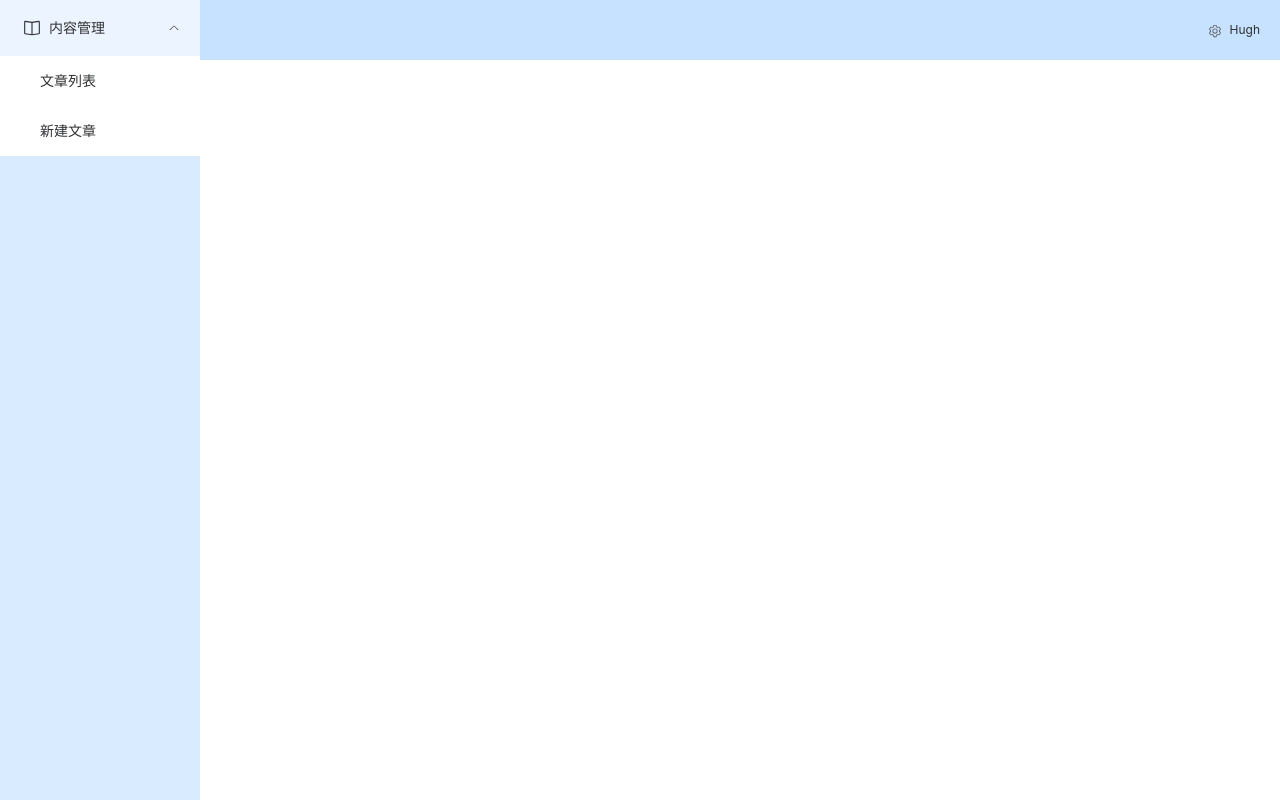
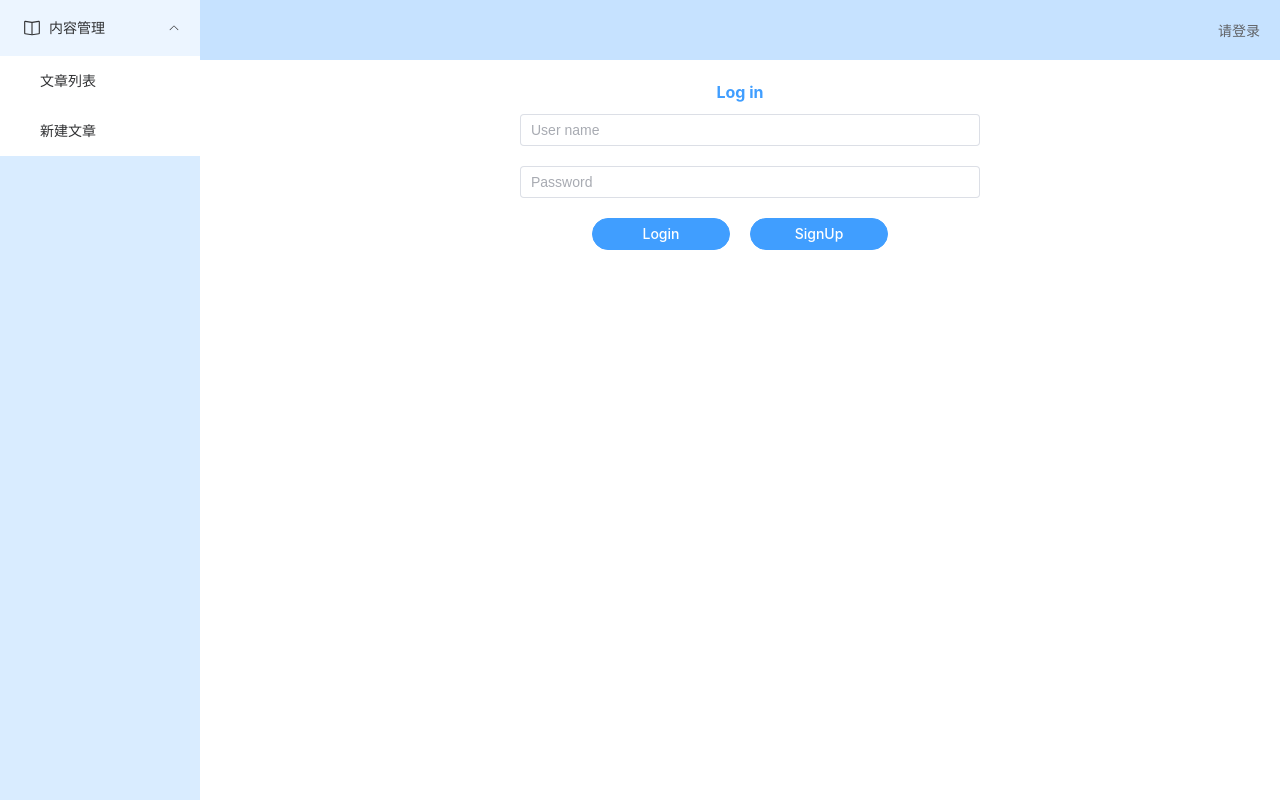
Before and after one commit to HughZhang98/Article-Management, a Vue app in the folder Vue3_TS_ElementUI+/: page /articles/1/edit#/login in a window 1280 px wide. Before the commit this address had no page. Built offline with nearby package versions, Linux system fonts and the light colour scheme; no server answers.

Commit message:
add Login and Sign Up function

```diff
--- a/Vue3_TS_ElementUI+/src/App.vue
+++ b/Vue3_TS_ElementUI+/src/App.vue
@@ -18,15 +18,14 @@
       <el-header style="text-align: right; font-size: 12px">
         <div class="toolbar">
           <el-dropdown>
-            <el-icon style="margin-right: 8px; margin-top: 1px"><setting /></el-icon>
+            <el-icon style="margin-right: 8px; margin-top: 1px" v-show="settingShow"><setting /></el-icon>
             <template #dropdown>
               <el-dropdown-menu>
-                <el-dropdown-item>登出</el-dropdown-item>
-                <el-dropdown-item>删除全部</el-dropdown-item>
+                <el-dropdown-item @click="loginOut()">登出</el-dropdown-item>
               </el-dropdown-menu>
             </template>
           </el-dropdown>
-          <span>Hugh</span>
+          <el-link @click="toLogin()">{{userName}}</el-link>
         </div>
       </el-header>
 
@@ -39,6 +38,34 @@
 
 <script lang="ts" setup>
 import { Reading, Setting } from '@element-plus/icons-vue'
+import { useRouter } from 'vue-router'
+import { ref, onMounted } from 'vue'
+
+const router = useRouter()
+const userName = ref('请登录')
+const settingShow = ref(false)
+
+const toLogin = () => {
+  if(!localStorage.getItem('userName')) {
+    router.push('/login');
+  }
+
+}
+const loginOut = () => {
+  localStorage.removeItem('userName');
+  router.push('/login');
+  userName.value = '请登录'
+  settingShow.value = false
+}
+
+onMounted(() => {
+  if(localStorage.getItem('userName')) {
+    userName.value = localStorage.getItem('userName')?.toString()!;
+    settingShow.value = true;
+  } else {
+    router.push('/login');
+  }
+})
 </script>
 
 <style scoped>
--- a/Vue3_TS_ElementUI+/src/api/api.ts
+++ b/Vue3_TS_ElementUI+/src/api/api.ts
@@ -38,5 +38,21 @@ export default {
       method: 'put',
       data: data
     })
+  },
+  //Log In
+  login(data: any) {
+    return http({
+      url: `http://localhost:3002/api/login`,
+      method: 'post',
+      data: data
+    })
+  },
+   //Sign up
+   signUp(data: any) {
+    return http({
+      url: `http://localhost:3002/api/signUp`,
+      method: 'post',
+      data: data
+    })
   }
 }
--- a/Vue3_TS_ElementUI+/src/axios/index.ts
+++ b/Vue3_TS_ElementUI+/src/axios/index.ts
@@ -1,5 +1,5 @@
 import axios from "axios";
-
+import { ElMessage } from "element-plus";
 const http = axios.create({
   baseURL: import.meta.env.VITE_API_BASE_URL, // 设置基础URL
   timeout: 5000, // 设置超时时间
@@ -11,6 +11,7 @@ http.interceptors.request.use((config) => {
   return config
 }, (error) => {
   // 对请求错误做些什么
+  ElMessage.error("网络异常");
   return Promise.reject(error)
 })
 
@@ -22,6 +23,7 @@ http.interceptors.response.use((response) => {
 }, (error) => {
   // 对响应错误做点什么
   //超出 2xx 范围内的状态码都会触发该函数
+  ElMessage.error("请求失败");
   return Promise.reject(error)
 })
 
--- a/Vue3_TS_ElementUI+/src/router/index.ts
+++ b/Vue3_TS_ElementUI+/src/router/index.ts
@@ -4,7 +4,7 @@ const routes: Array<RouteRecordRaw> = [
     {
         path: '/',
         name: 'home',
-        redirect: '/articles/index',
+        redirect: '/login',
     },
     {
       path: '/articles/index',
@@ -21,6 +21,16 @@ const routes: Array<RouteRecordRaw> = [
       name: 'edit-article',
       component: () => import('../views/EditArticle.vue')
     },
+    {
+      path: '/login',
+      name: 'login',
+      component: () => import('../views/Login.vue')
+    },
+    {
+      path: '/signUp',
+      name: 'signUp',
+      component: () => import('../views/SignUp.vue')
+    }
 ]
 
 const router = createRouter({
--- a/Vue3_TS_ElementUI+/src/views/CreateArticle.vue
+++ b/Vue3_TS_ElementUI+/src/views/CreateArticle.vue
@@ -14,7 +14,7 @@
 </template>
 
 <script lang="ts" setup>
-import { reactive } from 'vue'
+import { reactive, onMounted } from 'vue'
 import { ElMessage } from 'element-plus'
 import { useRouter } from 'vue-router'
 import mockapi from '../api/api.ts'
@@ -47,6 +47,9 @@ const saveArticle = async () => {
 const cancelBtn = () => {
   router.push('/articles/index');
 }
+onMounted(() => {
+  if(!localStorage.getItem('userName'))  router.push('/login');
+})
 </script>
 
 <style scoped></style>
--- a/Vue3_TS_ElementUI+/src/views/EditArticle.vue
+++ b/Vue3_TS_ElementUI+/src/views/EditArticle.vue
@@ -49,6 +49,8 @@ const cancelBtn = () => {
 }
 
 onMounted(async () => {
+  if(!localStorage.getItem('userName'))  router.push('/login');
+
   const res = await mockapi.getArticleInfo(id.value)
   if (res.status === 200) {
     article.body = res.data.body
--- a/Vue3_TS_ElementUI+/src/views/ListArticle.vue
+++ b/Vue3_TS_ElementUI+/src/views/ListArticle.vue
@@ -48,10 +48,11 @@ const remove = async (id: any) => {
 }
 
 onMounted(async () => {
+  if(!localStorage.getItem('userName'))  router.push('/login');
+
   const res = await mockapi.getArticles()
   console.log(res.data);
   articles.value = res.data
-
   // axios.get(' http://localhost:3002/api/articles').then((res) => {
   //   articles.value = res.data
   // })
--- /dev/null
+++ b/Vue3_TS_ElementUI+/src/views/Login.vue
@@ -0,0 +1,76 @@
+<template>
+  <div style="margin: 20px" />
+  <el-text type="primary" size="large" tag="b">Log in</el-text>
+  <el-form label-width="100px" :model="loginForm" style="max-width: 460px; margin: 0 auto; ">
+    <el-input v-model="loginForm.userName" placeholder="User name" style="margin: 10px" clearable />
+    <el-input v-model="loginForm.password" type="password" placeholder="Password" style="margin: 10px" clearable
+      show-password />
+
+    <el-button type="primary" @click.prevent="loginFunc()" style="margin: 10px" round>Login</el-button>
+    <el-button type="primary" @click.prevent="submitForm()" style="margin: 10px" round>SignUp</el-button>
+
+  </el-form>
+</template>
+
+<script lang="ts" setup>
+import { reactive, onMounted } from 'vue'
+import mockapi from '../api/api.ts'
+import { ElMessage } from 'element-plus'
+import { useRouter } from 'vue-router'
+
+const router = useRouter()
+const loginForm = reactive({
+  userName: '',
+  password: '',
+})
+
+const submitForm = () => {
+  router.push('/signup')
+}
+const loginFunc = () => {
+  if (loginForm.userName != '' && loginForm.password != '') {
+    mockapi.login(loginForm).then(res => {
+      if (res.status === 200) {
+        for (let i = 0; i < res.data.length; i++) {
+          if (res.data[i].userName === loginForm.userName) {
+            if (res.data[i].password === loginForm.password) {
+              localStorage.setItem('userName', loginForm.userName)
+              ElMessage({
+                message: `您好 ${loginForm.userName} !`,
+                type: 'success',
+              })
+              router.push('/articles/index');
+              // location.reload();
+              break;
+            } else {
+              ElMessage.error('密码错误')
+              break;
+            }
+          }
+
+        }
+      }
+      ElMessage({
+        message: '用户不存在!',
+        type: 'warning',
+      })
+
+    })
+  } else {
+    ElMessage.error('帐号或密码不能为空！')
+  }
+
+}
+onMounted(() => {
+  if (localStorage.getItem('userName')) {
+    router.push('/articles/index');
+  }
+})
+</script>
+
+<style scoped>
+button {
+  margin: 0 auto;
+  width: 30%;
+}
+</style>
--- /dev/null
+++ b/Vue3_TS_ElementUI+/src/views/SignUp.vue
@@ -0,0 +1,49 @@
+<template>
+  <div style="margin: 20px" />
+  <el-text type="primary" size="large" tag="b">Sign Up</el-text>
+  <el-form label-width="100px" :model="signUpForm" style="max-width: 460px; margin: 0 auto; ">
+    <el-input v-model="signUpForm.userName" placeholder="User name" style="margin: 10px" clearable />
+    <el-input v-model="signUpForm.password" type="password" placeholder="Password" style="margin: 10px" clearable
+      show-password />
+    <el-button type="primary" @click.prevent="signUpFormFunc()" style="margin: 10px" round> Sign Up</el-button>
+  </el-form>
+</template>
+
+<script lang="ts" setup>
+import { reactive } from 'vue'
+import mockapi from '../api/api.ts'
+import { ElMessage } from 'element-plus'
+import { useRouter } from 'vue-router'
+
+const router = useRouter()
+const signUpForm = reactive({
+  userName: '',
+  password: '',
+})
+
+const signUpFormFunc = () => {
+  if (signUpForm.userName != '' && signUpForm.password != '') {
+    mockapi.signUp(signUpForm).then(res => {
+      if (res.status === 200) {
+        console.log(res);
+        localStorage.setItem('userName', signUpForm.userName)
+        ElMessage({
+          message: `您好 ${signUpForm.userName} !`,
+          type: 'success',
+        })
+        router.push('/articles/index');
+      }
+    })
+  } else {
+    ElMessage.error('帐号或密码不能为空！')
+  }
+}
+
+</script>
+
+<style scoped>
+button {
+  margin: 0 auto;
+  width: 30%;
+}
+</style>
```
Also changed, not shown: 1 other file (tests, documents, lock files or other folders).
